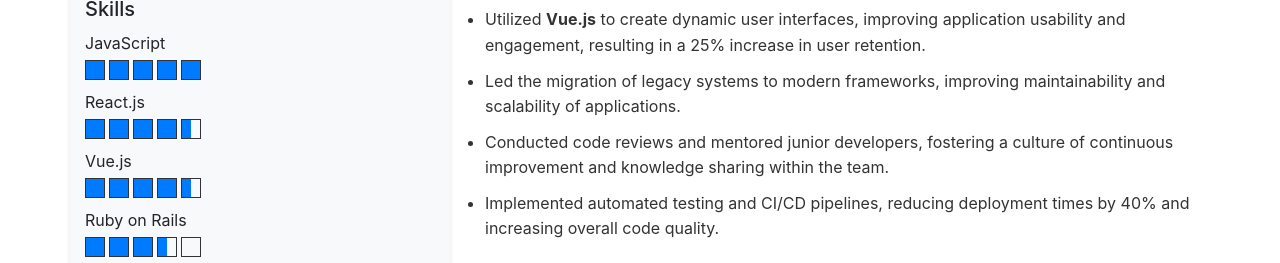
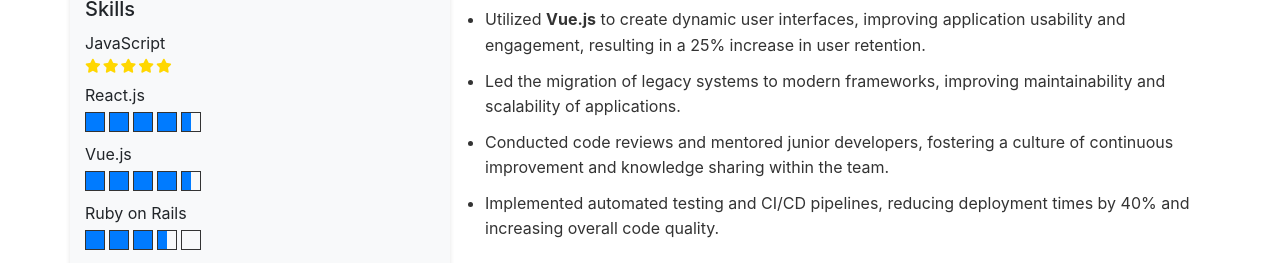
Before and after one commit to kondas1202/resume, a plain HTML site: page index.html in a window 1280 px wide. Shown: the part 480-743 px from the top of the page. Drawn offline with nearby package versions, Linux system fonts and the light colour scheme.

Commit message:
just added stars to javascript

```diff
--- a/index.html
+++ b/index.html
@@ -103,14 +103,14 @@
                                         <h5>Skills</h5>
                                         <div class="skills-list">
                                                   <div class="skill">
-                                                            <span>JavaScript</span>
-                                                            <div class="skill-boxes">
-                                                                      <div class="box filled"></div>
-                                                                      <div class="box filled"></div>
-                                                                      <div class="box filled"></div>
-                                                                      <div class="box filled"></div>
-                                                                      <div class="box filled"></div>
-                                                            </div>
+                                                    <span>JavaScript</span>
+                                                    <div class="skill-stars">
+                                                              <i class="fas fa-star"></i>
+                                                              <i class="fas fa-star"></i>
+                                                              <i class="fas fa-star"></i>
+                                                              <i class="fas fa-star"></i>
+                                                              <i class="fas fa-star"></i>
+                                                    </div>
                                                   </div>
                                                   <div class="skill">
                                                             <span>React.js</span>
--- a/styles.css
+++ b/styles.css
@@ -3,6 +3,22 @@ body {
     margin: 0;
     padding: 0;
     background-color: #f5f5f5;
+}
+
+.skill-stars {
+    display: flex;
+    gap: 2px;
+    margin-top: 4px;
+}
+
+.skill-stars i {
+    color: #ffd700;
+    /* Gold color for stars */
+    font-size: 14px;
+}
+
+.skill-stars .fa-star-half-alt {
+    color: #ffd700;
 }
 
 .resume-container {
@@ -150,8 +166,10 @@ body {
 }
 
 .box.filled {
-          background-color: #007bff;  /* or any color you prefer */
+    background-color: #007bff;
+    /* or any color you prefer */
 }
+
 .box.half-filled {
     background: linear-gradient(to right, #007bff 50%, transparent 50%);
 }
```
Lines whose indentation alone changed are shown as unchanged.
